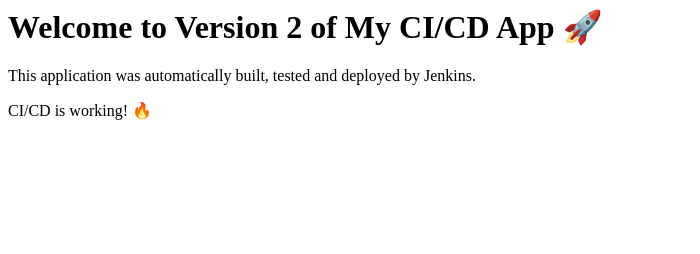
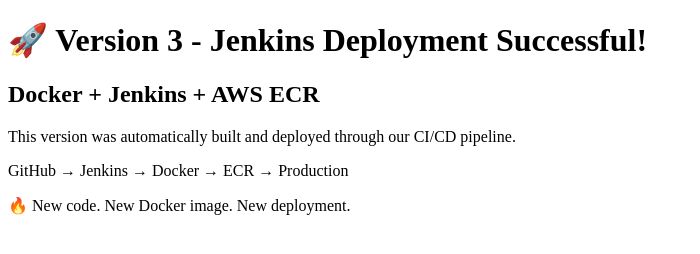
Before and after one commit to kishorpv25/jenkins-pipeline-lab, a plain HTML site: page index.html in a window 1280 px wide. Shown: the whole page, without its empty margins (0-700 px from the left). Drawn offline with Linux system fonts and the light colour scheme.

Commit message:
Update index.html

```diff
--- a/index.html
+++ b/index.html
@@ -1,10 +1,28 @@
-<h1>Welcome to Version 2 of My CI/CD App 🚀</h1>
+<!DOCTYPE html>
+<html lang="en">
+<head>
+    <meta charset="UTF-8">
+    <meta name="viewport" content="width=device-width, initial-scale=1.0">
+    <title>CI/CD Deployment</title>
+</head>
+<body>
 
-<p>
-    This application was automatically built,
-    tested and deployed by Jenkins.
-</p>
+    <h1>🚀 Version 3 - Jenkins Deployment Successful!</h1>
 
-<p>
-    CI/CD is working! 🔥
-</p>
+    <h2>Docker + Jenkins + AWS ECR</h2>
+
+    <p>
+        This version was automatically built and deployed through
+        our CI/CD pipeline.
+    </p>
+
+    <p>
+        GitHub → Jenkins → Docker → ECR → Production
+    </p>
+
+    <p>
+        🔥 New code. New Docker image. New deployment.
+    </p>
+
+</body>
+</html>
```
